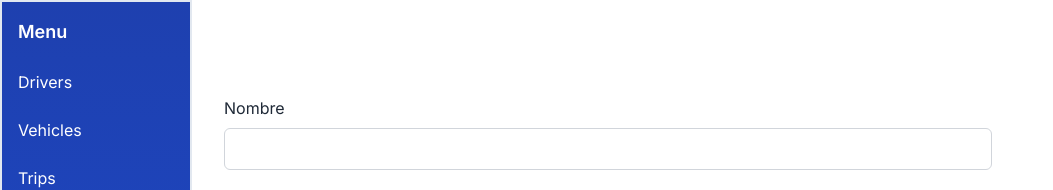
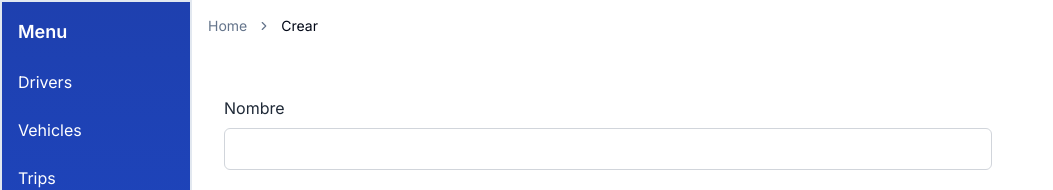
Before and after one commit to ipiccardo/gestion_remiseria-Fe, a Next.js app: page /drivers/createemployee in a window 1280 px wide. Shown: the top 190 px of the page, without its empty margins (0-1053 px from the left). Built offline with nearby package versions, Linux system fonts and the light colour scheme; no server answers.

Commit message:
Se agrega el breadcrum

```diff
--- a/package.json
+++ b/package.json
@@ -9,6 +9,7 @@
     "lint": "next lint"
   },
   "dependencies": {
+    "@radix-ui/react-slot": "^1.0.2",
     "class-variance-authority": "^0.7.0",
     "clsx": "^2.1.1",
     "lucide-react": "^0.376.0",
--- /dev/null
+++ b/src/app/components/BreadCrums.tsx
@@ -0,0 +1,28 @@
+import Link from "next/link"
+
+import {
+    Breadcrumb,
+    BreadcrumbItem,
+    BreadcrumbLink,
+    BreadcrumbList,
+    BreadcrumbPage,
+    BreadcrumbSeparator,
+} from "@/components/ui/breadcrumb"
+
+export function BreadcrumbWithCustomSeparator() {
+    return (
+        <Breadcrumb>
+            <BreadcrumbList>
+                <BreadcrumbItem>
+                    <BreadcrumbLink>
+                        <Link href="/">Home</Link>
+                    </BreadcrumbLink>
+                </BreadcrumbItem>
+                <BreadcrumbSeparator />
+                <BreadcrumbItem>
+                    <BreadcrumbPage>Crear</BreadcrumbPage>
+                </BreadcrumbItem>
+            </BreadcrumbList>
+        </Breadcrumb>
+    )
+}
--- a/src/app/components/NavLinks.tsx
+++ b/src/app/components/NavLinks.tsx
@@ -9,7 +9,7 @@
 
     const links = [{
         name: 'Drivers',
-        href: '/',
+        href: '/drivers',
     }, {
         name: 'Vehicles',
         href: '/vehicles',
--- /dev/null
+++ b/src/app/drivers/page.tsx
@@ -0,0 +1,22 @@
+import React from 'react'
+import Button from '../components/Button'
+import { InputDemo } from '../components/SearchBar'
+import { DriversTable } from '../components/tablas/DriversTable'
+
+const page = () => {
+    return (
+        <div className="w-full">
+            <div className="w-80 mb-8">
+                <Button> + Create New Driver </Button>
+            </div>
+            <div className="w-80 mb-8">
+                <InputDemo />
+            </div>
+            <div className="max-w-5xl">
+                <DriversTable />
+            </div>
+        </div>
+    )
+}
+
+export default page
--- a/src/app/layout.tsx
+++ b/src/app/layout.tsx
@@ -2,6 +2,7 @@
 import { Inter } from "next/font/google";
 import "./globals.css";
 import SideBar from "./components/SideBar";
+import { BreadcrumbWithCustomSeparator } from "./components/BreadCrums";
 
 const inter = Inter({ subsets: ["latin"] });
 
@@ -21,6 +22,9 @@
         <div className='flex gap-8'>
           <SideBar />
           <main className="flex min-h-screen flex-col items-center justify-between py-24 w-full">
+            <div className="absolute top-0 left-52 py-4">
+              <BreadcrumbWithCustomSeparator />
+            </div>
             {children}
           </main>
         </div>
--- a/src/app/vehicles/page.tsx
+++ b/src/app/vehicles/page.tsx
@@ -8,7 +8,7 @@
     return (
         <div className="w-full">
             <div className="w-80 mb-8">
-                <Button> + Create New Driver </Button>
+                <Button> + Create New Vehicle </Button>
             </div>
             <div className="w-80 mb-8">
                 <InputDemo />
--- /dev/null
+++ b/src/components/ui/breadcrumb.tsx
@@ -0,0 +1,115 @@
+import * as React from "react"
+import { Slot } from "@radix-ui/react-slot"
+import { ChevronRight, MoreHorizontal } from "lucide-react"
+
+import { cn } from "@/lib/utils"
+
+const Breadcrumb = React.forwardRef<
+  HTMLElement,
+  React.ComponentPropsWithoutRef<"nav"> & {
+    separator?: React.ReactNode
+  }
+>(({ ...props }, ref) => <nav ref={ref} aria-label="breadcrumb" {...props} />)
+Breadcrumb.displayName = "Breadcrumb"
+
+const BreadcrumbList = React.forwardRef<
+  HTMLOListElement,
+  React.ComponentPropsWithoutRef<"ol">
+>(({ className, ...props }, ref) => (
+  <ol
+    ref={ref}
+    className={cn(
+      "flex flex-wrap items-center gap-1.5 break-words text-sm text-muted-foreground sm:gap-2.5",
+      className
+    )}
+    {...props}
+  />
+))
+BreadcrumbList.displayName = "BreadcrumbList"
+
+const BreadcrumbItem = React.forwardRef<
+  HTMLLIElement,
+  React.ComponentPropsWithoutRef<"li">
+>(({ className, ...props }, ref) => (
+  <li
+    ref={ref}
+    className={cn("inline-flex items-center gap-1.5", className)}
+    {...props}
+  />
+))
+BreadcrumbItem.displayName = "BreadcrumbItem"
+
+const BreadcrumbLink = React.forwardRef<
+  HTMLAnchorElement,
+  React.ComponentPropsWithoutRef<"a"> & {
+    asChild?: boolean
+  }
+>(({ asChild, className, ...props }, ref) => {
+  const Comp = asChild ? Slot : "a"
+
+  return (
+    <Comp
+      ref={ref}
+      className={cn("transition-colors hover:text-foreground", className)}
+      {...props}
+    />
+  )
+})
+BreadcrumbLink.displayName = "BreadcrumbLink"
+
+const BreadcrumbPage = React.forwardRef<
+  HTMLSpanElement,
+  React.ComponentPropsWithoutRef<"span">
+>(({ className, ...props }, ref) => (
+  <span
+    ref={ref}
+    role="link"
+    aria-disabled="true"
+    aria-current="page"
+    className={cn("font-normal text-foreground", className)}
+    {...props}
+  />
+))
+BreadcrumbPage.displayName = "BreadcrumbPage"
+
+const BreadcrumbSeparator = ({
+  children,
+  className,
+  ...props
+}: React.ComponentProps<"li">) => (
+  <li
+    role="presentation"
+    aria-hidden="true"
+    className={cn("[&>svg]:size-3.5", className)}
+    {...props}
+  >
+    {children ?? <ChevronRight />}
+  </li>
+)
+BreadcrumbSeparator.displayName = "BreadcrumbSeparator"
+
+const BreadcrumbEllipsis = ({
+  className,
+  ...props
+}: React.ComponentProps<"span">) => (
+  <span
+    role="presentation"
+    aria-hidden="true"
+    className={cn("flex h-9 w-9 items-center justify-center", className)}
+    {...props}
+  >
+    <MoreHorizontal className="h-4 w-4" />
+    <span className="sr-only">More</span>
+  </span>
+)
+BreadcrumbEllipsis.displayName = "BreadcrumbElipssis"
+
+export {
+  Breadcrumb,
+  BreadcrumbList,
+  BreadcrumbItem,
+  BreadcrumbLink,
+  BreadcrumbPage,
+  BreadcrumbSeparator,
+  BreadcrumbEllipsis,
+}
```
Also changed, not shown: 1 other file (tests, documents, lock files or other folders).
